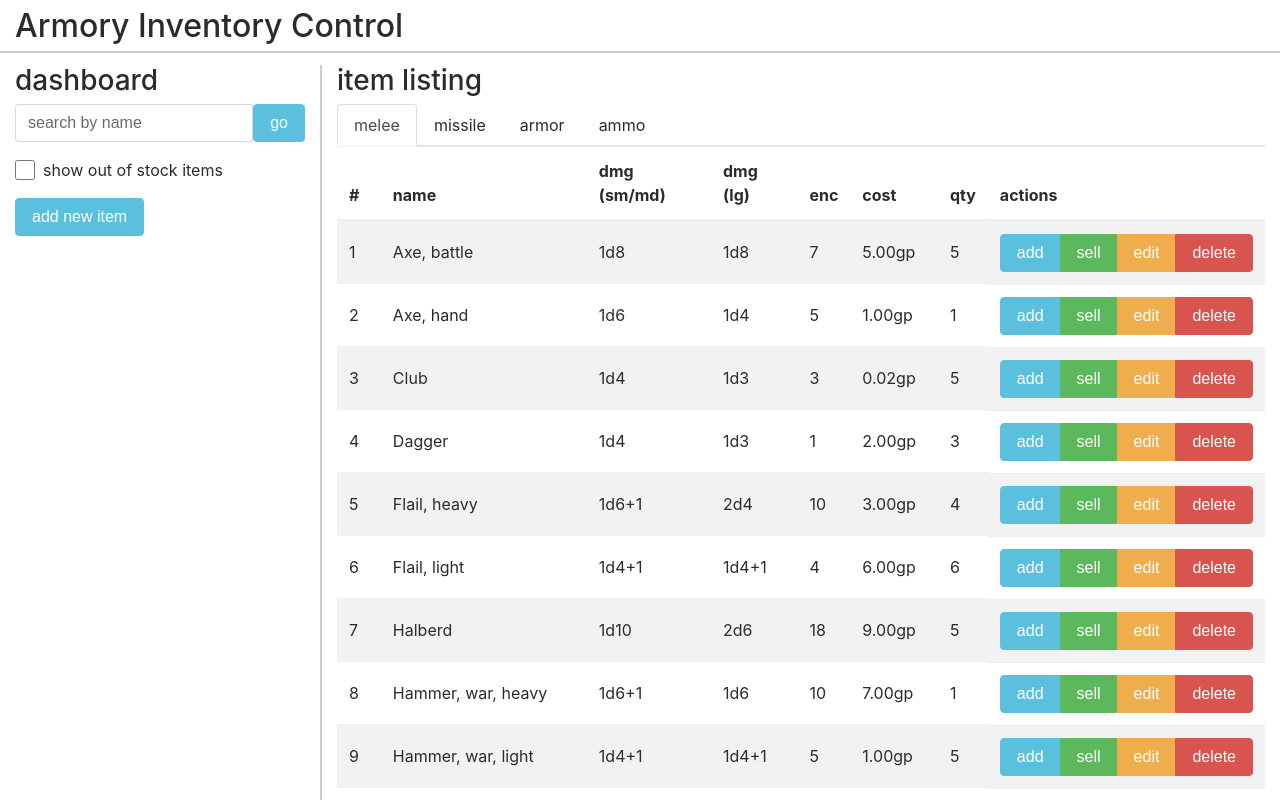
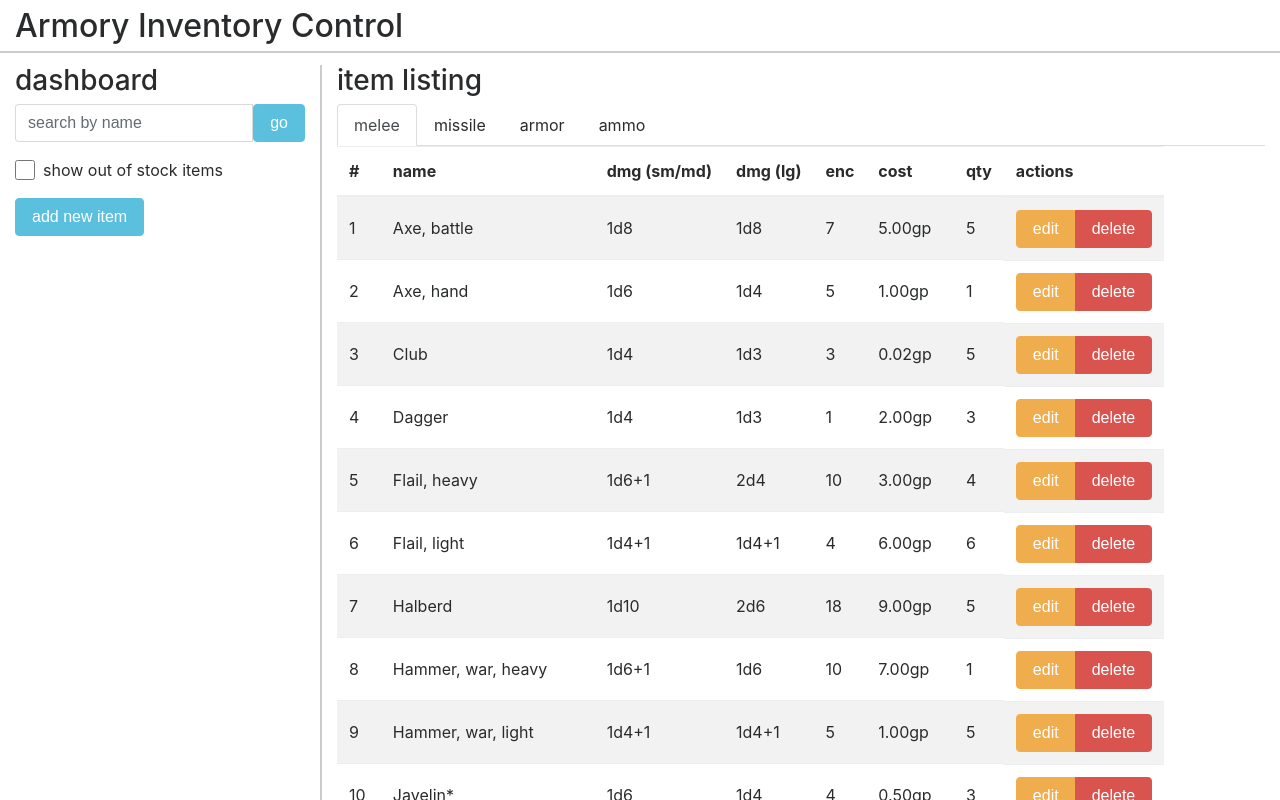
Before and after one commit to michaelkornblum/armory, a Vue app: page / in a window 1280 px wide. Shown: the top 800 px of the page. Built offline with nearby package versions, Linux system fonts and the light colour scheme.

Commit message:
remove add and sell buttons

```diff
--- a/package.json
+++ b/package.json
@@ -37,6 +37,7 @@
     "express": "^4.14.1",
     "extract-text-webpack-plugin": "^2.0.0",
     "file-loader": "^0.11.1",
+    "filter-object": "^2.1.0",
     "friendly-errors-webpack-plugin": "^1.1.3",
     "html-webpack-plugin": "^2.28.0",
     "http-proxy-middleware": "^0.17.3",
--- a/src/components/editForm.vue
+++ b/src/components/editForm.vue
@@ -7,6 +7,7 @@
         <input v-if="typeof value === 'number'"
          class="form-control"
          type="number"
+         min="0"
          :value="value"
          @keyup="strToNum($event, key)" @click="strToNum($event, key)"
          >
--- a/src/components/itemListing/trArmory.vue
+++ b/src/components/itemListing/trArmory.vue
@@ -20,8 +20,6 @@
         </span>
       </td>
       <td class="btn-group">
-        <button class="btn btn-info" @click="changeQty(item, 1)">add</button>
-        <button :disabled="item.qty == 0" class="btn btn-success" @click="changeQty(item, -1)">sell</button>
         <button class="btn btn-warning" @click="editItem(item, index)">edit</button>
         <button class="btn btn-danger" @click="deleteItem(index)">delete</button>
       </td>
```
